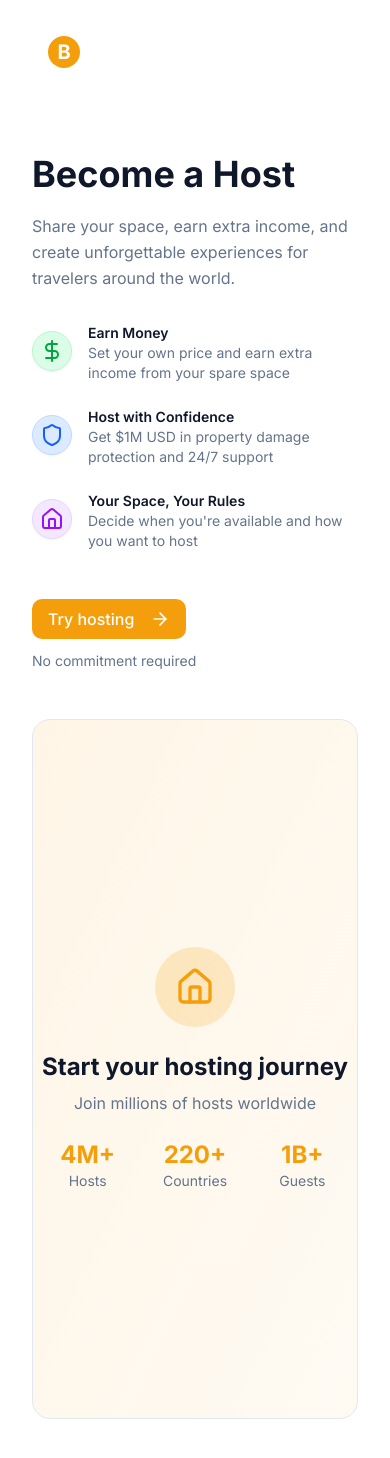
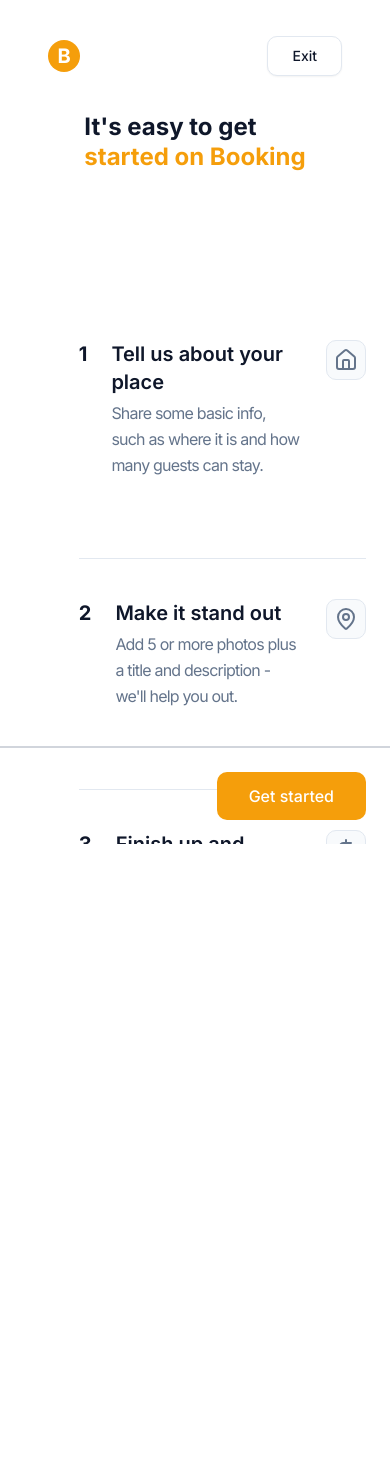
Before and after one commit to sushanthach12/booking-platform-client, a Next.js app: page /become-host in a window 390 px wide. Shown: the top 1458 px of the page. After the commit the page ends 844 px from the top, so only its background shows below. Built offline with nearby package versions, Linux system fonts and the light colour scheme; what tsyringe would draw is missing.

Commit message:
Update global styles with new custom variants for responsive design; refactor BecomeAHostTemplate import path and remove the obsolete template file; clean up Header component by commenting out unused button code.

```diff
--- a/src/app/(public)/become-host/page.tsx
+++ b/src/app/(public)/become-host/page.tsx
@@ -1,4 +1,4 @@
-import { BecomeAHostTemplate } from "@/components/templates/become-a-host-template";
+import { BecomeAHostTemplate } from "@/components/become-a-host/become-a-host-template";
 
 export default function BecomeHost() {
   return <BecomeAHostTemplate />;
--- a/src/app/globals.css
+++ b/src/app/globals.css
@@ -146,6 +146,9 @@
   --nav-underline: #f59e0b;
 }
 
+@custom-variant 3xl (@media (width >= 120rem));
+@custom-variant 4xl (@media (width >= 160rem));
+
 @layer utilities {
   .scrollbar-hide {
     scrollbar-width: none;
--- a/src/components/templates/become-a-host-template.tsx
+++ b/src/components/become-a-host/become-a-host-template.tsx
@@ -11,8 +11,9 @@
   MapPin,
   Shield,
 } from "lucide-react";
-import { useState } from "react";
+import { Fragment, useState } from "react";
 import AppLogo from "../shared/app-logo";
+import { Separator } from "../ui/separator";
 
 interface PropertyFormData {
   // Step 1: Basic Info
@@ -130,16 +131,29 @@
   };
 
   return (
-    <>
-      {/* Simplified Header with only logo */}
-      <header className="sticky top-0 z-50 w-full px-6 lg:px-10 pt-6 pb-6 bg-white">
-        <div className="h-14 flex justify-start items-center px-6 lg:px-10">
-          {/* Logo */}
+    <div className="w-full h-screen flex flex-col overflow-hidden bg-background">
+      {/* Header with logo and Exit */}
+      <header className="shrink-0 bg-background p-6">
+        <div className=" h-16 flex justify-between items-center px-6 lg:px-10">
           <AppLogo />
+          {currentStep === 0 && (
+            <Button
+              variant="outline"
+              onClick={() => window.history.back()}
+              className="text-sm rounded-lg transition-colors"
+              size="lg"
+            >
+              Exit
+            </Button>
+          )}
         </div>
       </header>
 
-      <div className="max-w-6xl mx-auto px-8 py-12">
+      <div className={`flex-1 ${currentStep === 0 ? "overflow-hidden" : "overflow-y-auto"}`}>
+        {currentStep === 0 ? (
+          renderStepContent()
+        ) : (
+          <div className="px-8 py-12">
             {/* Progress Indicator */}
             {currentStep > 0 && (
               <div className="mb-8">
@@ -147,8 +161,7 @@
                   {steps.map((step, index) => (
                     <div key={step.title} className="flex items-center">
                       <div
-                    className={`w-8 h-8 rounded-full flex items-center justify-center text-sm font-medium ${
-                      index + 1 <= currentStep
+                        className={`w-8 h-8 rounded-full flex items-center justify-center text-sm font-medium ${index + 1 <= currentStep
                           ? "bg-primary text-primary-foreground"
                           : "bg-muted text-muted-foreground"
                           }`}
@@ -161,8 +174,7 @@
                       </div>
                       {index < steps.length - 1 && (
                         <div
-                      className={`w-16 h-0.5 mx-2 ${
-                        index + 1 < currentStep ? "bg-primary" : "bg-muted"
+                          className={`w-16 h-0.5 mx-2 ${index + 1 < currentStep ? "bg-primary" : "bg-muted"
                             }`}
                         />
                       )}
@@ -173,8 +185,7 @@
                   {steps.map((step, index) => (
                     <div
                       key={step.title}
-                  className={`text-center ${
-                    index + 1 <= currentStep
+                      className={`text-center ${index + 1 <= currentStep
                         ? "text-foreground font-medium"
                         : "text-muted-foreground"
                         }`}
@@ -209,137 +220,105 @@
               </div>
             )}
           </div>
+        )}
+      </div>
 
       <AuthDialog open={showAuthDialog} onOpenChange={setShowAuthDialog} />
-    </>
+    </div>
   );
 }
 
 function WelcomeStep({ onStart }: { onStart: () => void }) {
+  const steps = [
+    {
+      number: 1,
+      title: "Tell us about your place",
+      description:
+        "Share some basic info, such as where it is and how many guests can stay.",
+      icon: Home,
+    },
+    {
+      number: 2,
+      title: "Make it stand out",
+      description:
+        "Add 5 or more photos plus a title and description - we'll help you out.",
+      icon: MapPin,
+    },
+    {
+      number: 3,
+      title: "Finish up and publish",
+      description:
+        "Choose a starting price, verify a few details, then publish your listing.",
+      icon: DollarSign,
+    },
+  ];
+
   return (
-    <div className="grid lg:grid-cols-2 gap-12 lg:gap-36 items-center min-h-screen lg:min-h-[80vh]">
-      {/* Left Content */}
-      <div className="space-y-8">
-        <div className="space-y-4">
-          <h1 className="text-4xl lg:text-5xl font-bold text-foreground leading-tight">
-            Become a Host
+    <div className="flex-1 flex flex-col h-full bg-background">
+      <div className="w-full  mx-auto px-6 lg:px-16 3xl:px-56 3xl:py-10 min-h-0 flex-1 grid lg:grid-cols-[1fr_1.5fr] gap-12 lg:gap-16 items-center">
+
+        {/* Left Column - Intro Text */}
+        <div className="h-full flex flex-col items-center justify-center w-full max-w-7xl pb-20">
+          <h1 className="text-2xl lg:text-3xl 2xl:text-5xl 3xl:text-6xl font-bold text-foreground leading-tight flex flex-col ">
+            <span>It&apos;s easy to get </span><span className="text-primary">started on Booking</span>
           </h1>
-          <p className="text-md lg:text-lg text-muted-foreground leading-relaxed">
-            Share your space, earn extra income, and create unforgettable
-            experiences for travelers around the world.
+        </div>
+
+        {/* Right Column - Steps */}
+        <div className="h-full flex justify-between gap-0 items-center">
+          <div className="w-1/3 h-full " />
+
+          <div className="flex flex-col space-y-10 3xl:space-y-24 h-full py-10 ">
+            {steps.map((step) => {
+              const Icon = step.icon;
+              return (
+                <Fragment key={step.number}>
+                  <div key={step.number} className="flex gap-6 pb-10">
+                    {/* Step Number */}
+                    <div className="shrink-0">
+                      <span className="text-xl lg:text-2xl font-bold text-foreground">
+                        {step.number}
+                      </span>
+                    </div>
+
+                    {/* Step Content */}
+                    <div className="flex-1 space-y-1">
+                      <h3 className="text-xl lg:text-2xl font-semibold text-foreground">
+                        {step.title}
+                      </h3>
+                      <p className="text-base tracking-tighter lg:text-lg text-muted-foreground leading-relaxed">
+                        {step.description}
                       </p>
                     </div>
 
-        {/* Benefits Grid */}
-        <div className="space-y-6">
-          <div className="flex items-start gap-4">
-            <Button
-              variant="outline"
-              size="icon-lg"
-              className="mt-2 p-2 rounded-full bg-green-100 hover:bg-green-200 border-green-200"
-            >
-              <DollarSign className="size-6 text-green-600" />
-            </Button>
-            <div>
-              <h3 className="text-sm lg:text-lg font-semibold">Earn Money</h3>
-              <p className="text-muted-foreground text-sm lg:text-base">
-                Set your own price and earn extra income from your spare space
-              </p>
-            </div>
-          </div>
-
-          <div className="flex items-start gap-4">
-            <Button
-              variant="outline"
-              size="icon-lg"
-              className="mt-2 p-2 rounded-full bg-blue-100 hover:bg-blue-200 border-blue-200"
-            >
-              <Shield className="size-6 text-blue-600" />
-            </Button>
-            <div>
-              <h3 className="text-sm lg:text-lg font-semibold">
-                Host with Confidence
-              </h3>
-              <p className="text-muted-foreground text-sm lg:text-base">
-                Get $1M USD in property damage protection and 24/7 support
-              </p>
-            </div>
-          </div>
-
-          <div className="flex items-start gap-4">
-            <Button
-              variant="outline"
-              size="icon-lg"
-              className="mt-2 p-2 rounded-full bg-purple-100 hover:bg-purple-200 border-purple-200"
-            >
-              <Home className="size-6 text-purple-600" />
-            </Button>
-            <div>
-              <h3 className="text-sm lg:text-lg font-semibold">
-                Your Space, Your Rules
-              </h3>
-              <p className="text-muted-foreground text-sm lg:text-base">
-                Decide when you&apos;re available and how you want to host
-              </p>
+                    {/* Icon/Illustration */}
+                    <div className="shrink-0 w-10 h-10 lg:w-14 lg:h-14 flex items-center justify-center">
+                      <div className="w-full h-full rounded-lg bg-muted/50 flex items-center justify-center border border-border">
+                        <Icon className="size-6 lg:size-7 text-muted-foreground" />
                       </div>
                     </div>
                   </div>
 
-        {/* CTA */}
-        <div className="pt-4">
-          <Button
-            variant={"default"}
-            size="lg"
-            className="rounded-lg px-6 py-4 text-md lg:text-base flex items-center"
-            onClick={onStart}
-          >
-            Try hosting
-            <ArrowRight className="ml-2 size-5" />
-          </Button>
-          <p className="mt-3 text-sm text-muted-foreground">
-            No commitment required
-          </p>
+                  {step.number !== steps.length && (
+                    <Separator />
+                  )}
+                </Fragment>
+              );
+            })}
+          </div>
         </div>
       </div>
 
-      {/* Right Visual */}
-      <div className="aspect-square w-full overflow-hidden rounded-2xl bg-gradient-to-br from-primary/10 to-primary/5 border border-border h-[700px] lg:h-[550px]">
-        <div className="flex items-center justify-center h-full">
-          <div className="text-center space-y-6">
-            <div className="mx-auto w-20 lg:w-24 h-20 lg:h-24 bg-primary/20 rounded-full flex items-center justify-center">
-              <Home className="size-10 lg:size-12 text-primary" />
-            </div>
-
-            <div className="space-y-2">
-              <h3 className="text-2xl lg:text-3xl font-bold text-foreground">
-                Start your hosting journey
-              </h3>
-              <p className="text-muted-foreground">
-                Join millions of hosts worldwide
-              </p>
-            </div>
-
-            <div className="grid grid-cols-3 gap-4 text-center">
-              <div>
-                <div className="text-2xl lg:text-3xl font-bold text-primary">
-                  4M+
-                </div>
-                <div className="text-sm text-muted-foreground">Hosts</div>
-              </div>
-              <div>
-                <div className="text-2xl lg:text-3xl font-bold text-primary">
-                  220+
-                </div>
-                <div className="text-sm text-muted-foreground">Countries</div>
-              </div>
-              <div>
-                <div className="text-2xl lg:text-3xl font-bold text-primary">
-                  1B+
-                </div>
-                <div className="text-sm text-muted-foreground">Guests</div>
-              </div>
-            </div>
-          </div>
+      {/* Footer with Get Started Button */}
+      <div className="shrink-0 border-t-2 border-gray-300 mt-auto">
+        <div className="px-6 lg:px-16 py-6 flex justify-end">
+          <Button
+            onClick={onStart}
+            size="lg"
+            className="bg-primary rounded-lg text-primary-foreground hover:bg-primary/90 px-8 py-6 text-base lg:text-lg font-medium"
+          >
+            Get started
+          </Button>
         </div>
       </div>
     </div>
--- a/src/components/header/index.tsx
+++ b/src/components/header/index.tsx
@@ -1,6 +1,5 @@
 "use client";
 
-import { HeartIcon } from "lucide-react";
 import Link from "next/link";
 import { useEffect, useState } from "react";
 
@@ -75,13 +74,13 @@
             </Button>
 
             {/* Language */}
-            <Button
+            {/* <Button
               variant="default"
               size="icon-lg"
               className="text-primary bg-transparent font-bold rounded-full drop-shadow-md p-2 hover:bg-primary/90 hover:text-white hover:cursor-pointer"
             >
               <HeartIcon className="size-5  " />
-            </Button>
+            </Button> */}
 
             {/* Log In */}
             <Button
```
Lines whose indentation alone changed are shown as unchanged.
